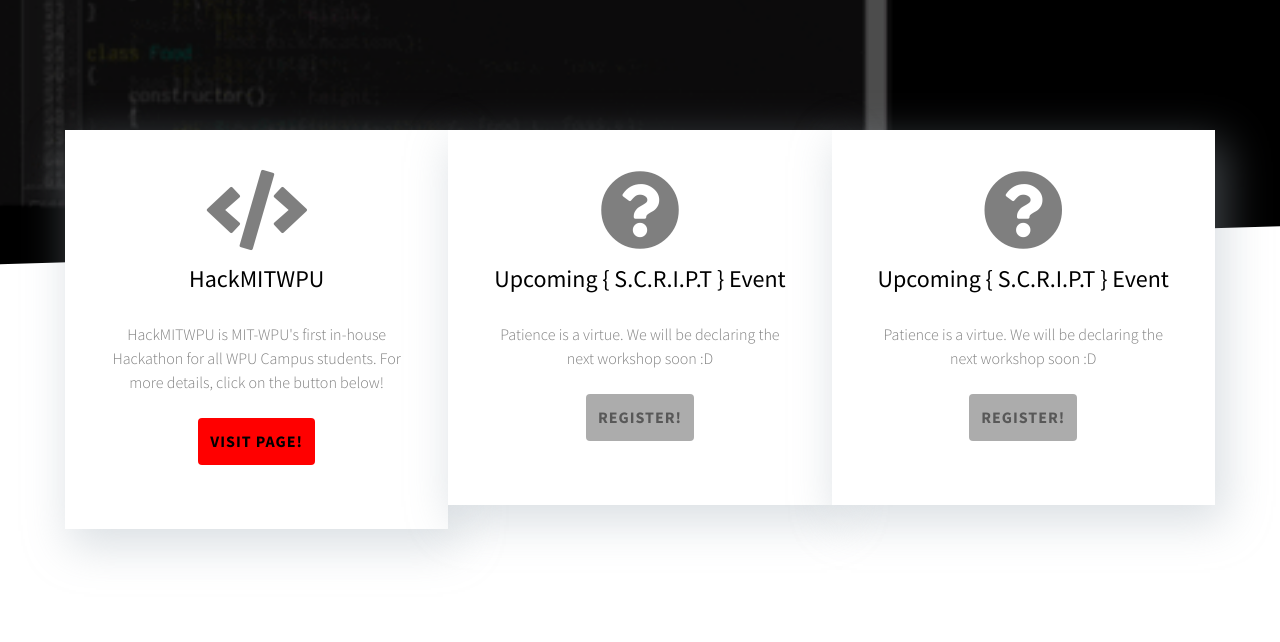
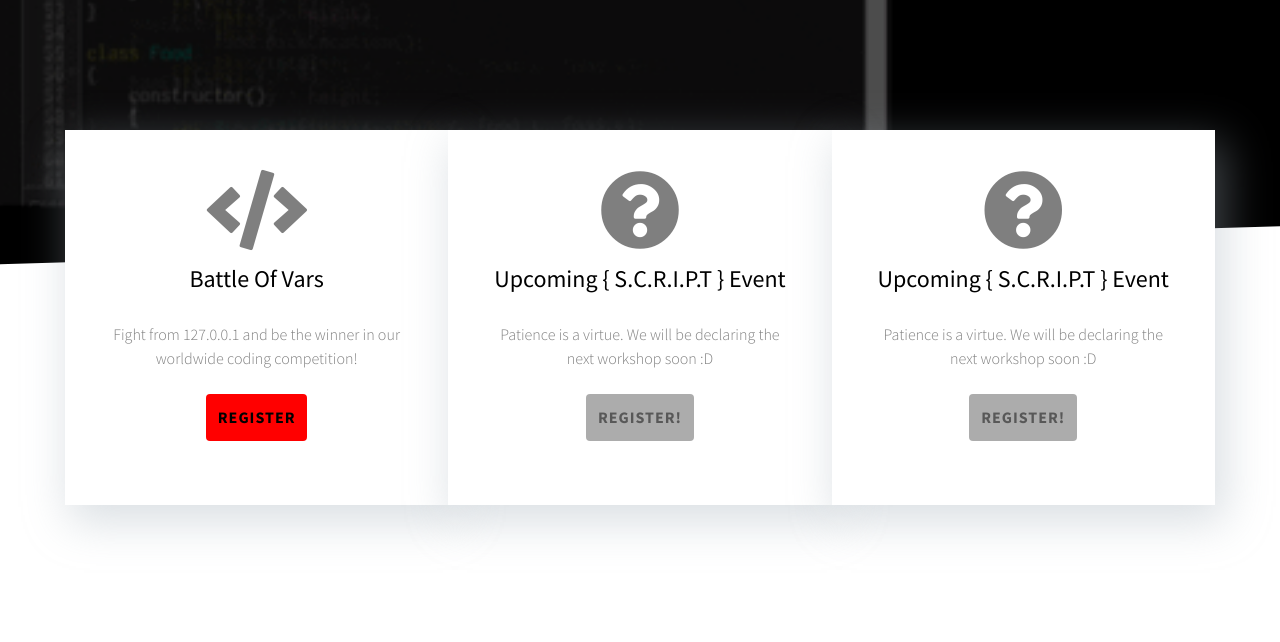
Before and after one commit to The-SCRIPT-Group/the-script-group.github.io, a plain HTML site: page index.html in a window 1280 px wide. Shown: the part 620-1262 px from the top of the page. Drawn offline with Linux system fonts and the light colour scheme; some packages are replaced by stand-ins of ours; no server answers; files whose address does not match are found by name.

Commit message:
Add BOV link on index.html

```diff
--- a/index.html
+++ b/index.html
@@ -325,15 +325,14 @@
 	<div id="fh5co-intro">
 		<div class="container">
 			<div class="row row-bottom-padded-lg">
-				<div class="fh5co-block to-animate" style="" id="hide2">
+				<div class="fh5co-block to-animate" style="background-image: url(images/bovreduced.jpg);" id="hide2">
 					<div class="overlay-darker"></div>
 					<div class="overlay"></div>
 					<div class="fh5co-text">
 						<i class="fa fa-code fa-5x w3-margin-bottom"></i>
-						<h2>HackMITWPU</h2>
-						<p>HackMITWPU is MIT-WPU's first in-house Hackathon for all WPU Campus students. For more
-							details, click on the button below!</p>
-						<p><a class="btn btn-primary" href="https://hackmitwpu.thescriptgroup.in">Visit Page!</a></p>
+						<h2>Battle Of Vars</h2>
+						<p>Fight from 127.0.0.1 and be the winner in our worldwide coding competition!</p>
+						<p><a class="btn btn-primary" href="https://thescriptgroup.in/battleofvars">Register</a></p>
 					</div>
 				</div>
 				<div class="fh5co-block to-animate" style="background-image: url(images/poster.png);" id="hide2">
```
Also changed, not shown: images/bovreduced.jpg (added).
